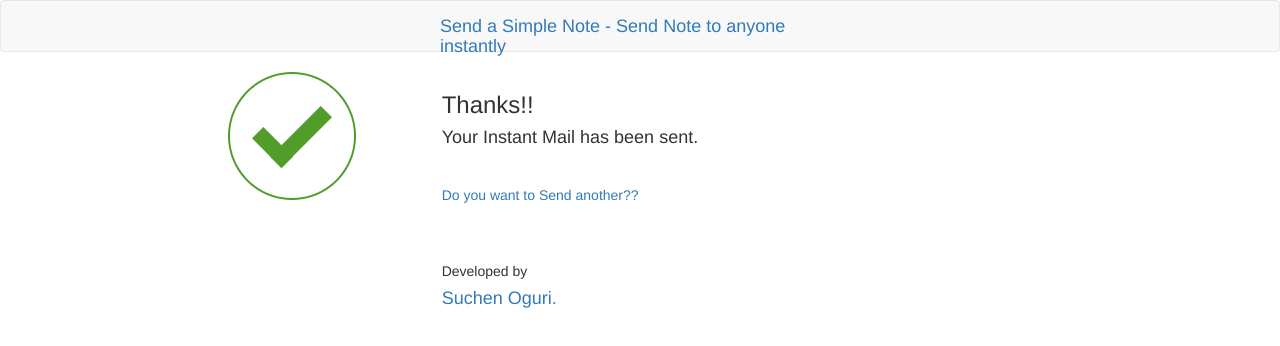
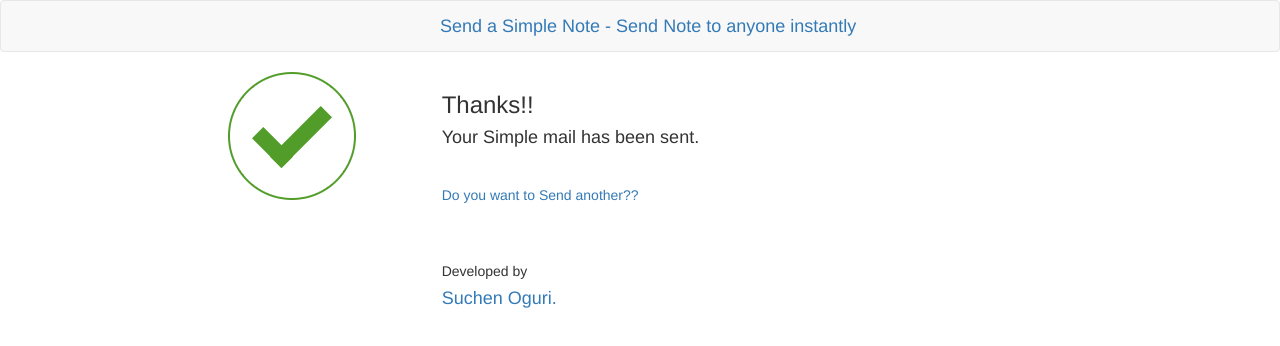
Before and after one commit to sucheno/instant-mailer, a plain HTML site: page thanks.html in a window 1280 px wide. Drawn offline with Linux system fonts and the light colour scheme.

Commit message:
brand name rename

```diff
--- a/thanks.html
+++ b/thanks.html
@@ -21,7 +21,7 @@
 		<nav class="navbar navbar-default" role="navigation">
     	  <div class="container"   style="width: 430px;">
 		    <div class="navbar-header">
-		       <div class="navbar-brand navbar-brand-centered"><a href="index.html">Send a Simple Note - Send Note to anyone instantly</a></div>
+		       <div class="navbar-brand navbar-brand-centered" style=" width: 450px;"><a href="index.html">Send a Simple Note - Send Note to anyone instantly</a></div>
 		    </div>
 		  </div>
 		</nav>
@@ -35,7 +35,7 @@
 
 
 					<h3> Thanks!!</h3>
-					<h4> Your Instant Mail has been sent.  </h4>
+					<h4> Your Simple mail has been sent. </h4>
 					<br/>
 					<h5> <a href="index.html">Do you want to Send another??</a></h5>
 					<br/>
```
Also changed, not shown: index.html (+1 -1 lines).
